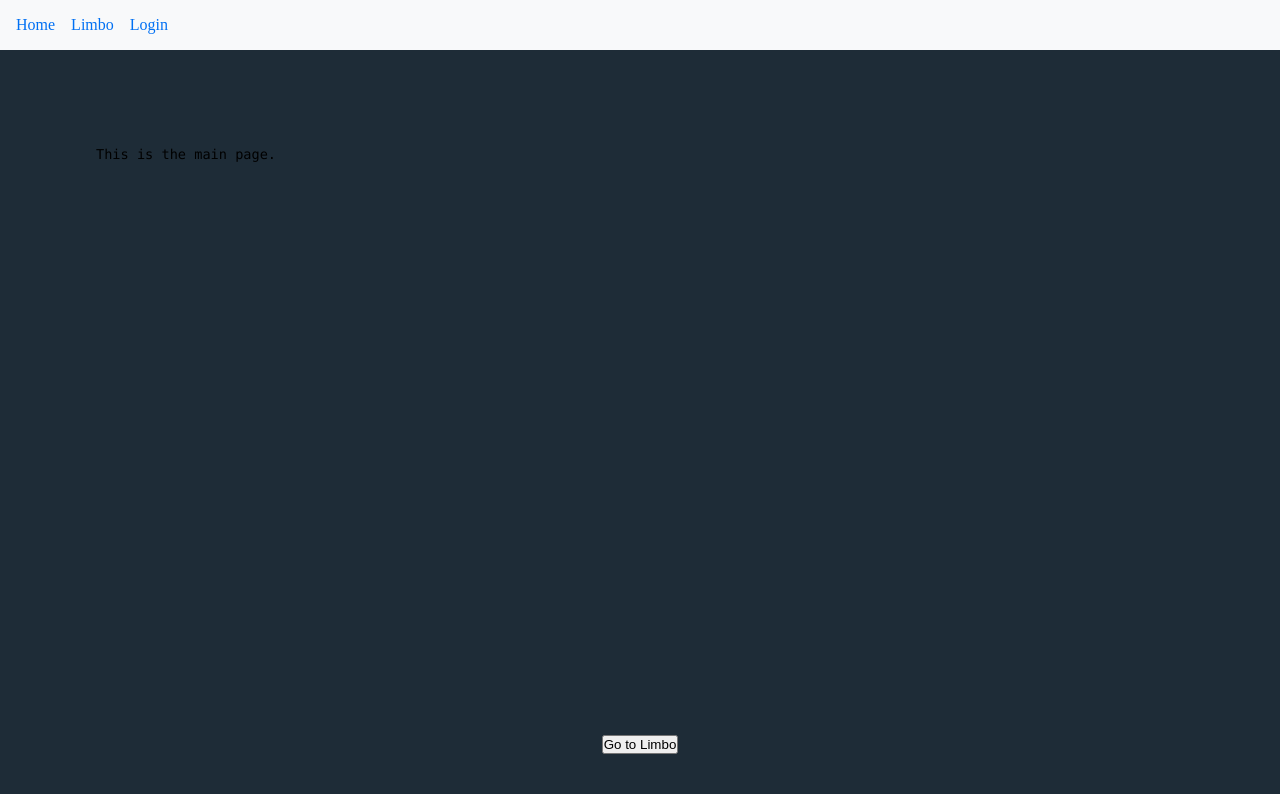
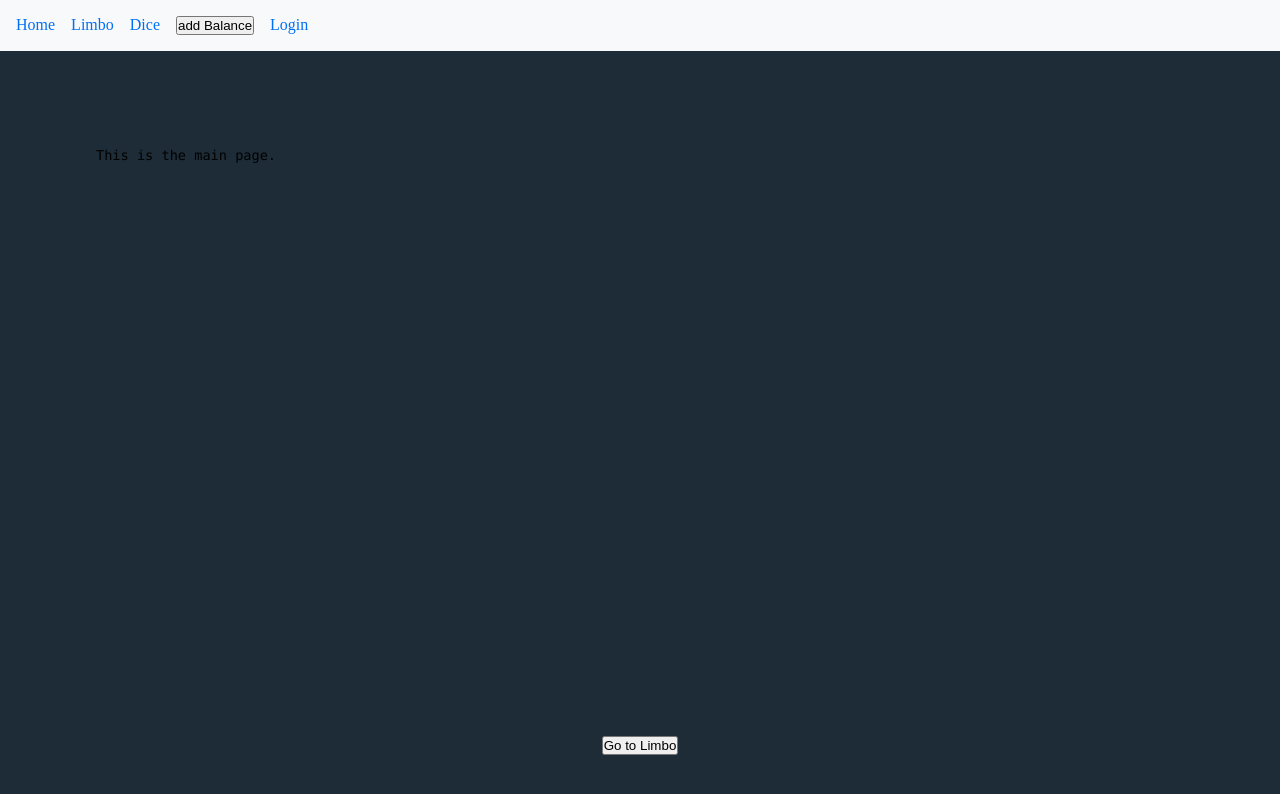
Before and after one commit to NaoMauss/project-react-casino, a Next.js app: page / in a window 1280 px wide. Shown: the top 794 px of the page. Built offline with nearby package versions, Linux system fonts and the light colour scheme; no server answers.

Commit message:
chore: Update Header component to include balance and dice link

```diff
--- a/src/component/Header.tsx
+++ b/src/component/Header.tsx
@@ -2,12 +2,13 @@ import Link from 'next/link';
 import styles from '@/styles/Header.module.css';
 import { useAuthState } from "@/hooks/auth";
 import { useEffect, useState } from "react";
-import { signOut, addDataToDb, db } from '@/firebase'
+import { signOut, addDataToDb, db, updateBalance, getBalance } from '@/firebase'
 
 export default function Header() {
 
     const { user, loading } = useAuthState();
     const [userInfo, setUserInfo] = useState(null);
+    const [balance, setBalance] = useState(100);
 
     useEffect (() => {
         if (!user && !loading) {
@@ -15,6 +16,7 @@ export default function Header() {
         }
         setUserInfo(user);
         addDataToDb()
+        getBalance().then(setBalance)
     }, [loading, user]);
 
     if (loading) {
@@ -39,6 +41,14 @@ export default function Header() {
                             Limbo
                         </Link>
                     </li>
+                    <li>
+                        <Link href="/dice">
+                            Dice
+                        </Link>
+                    </li>
+                    <button onClick={() => updateBalance(balance + 10000)}>
+                        add Balance
+                    </button>
                     {userInfo ? (
                     <li>
                         <button onClick={signOut}>
```
